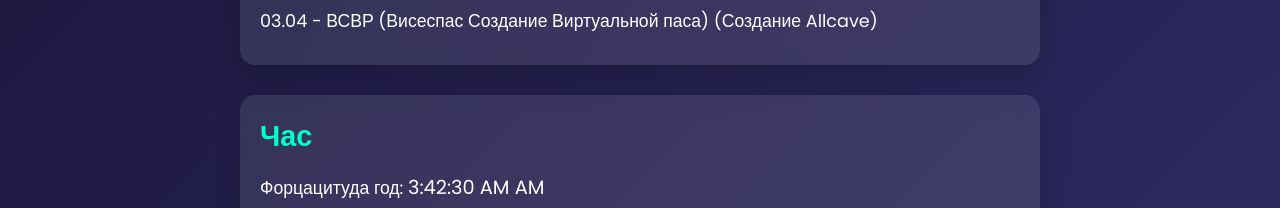
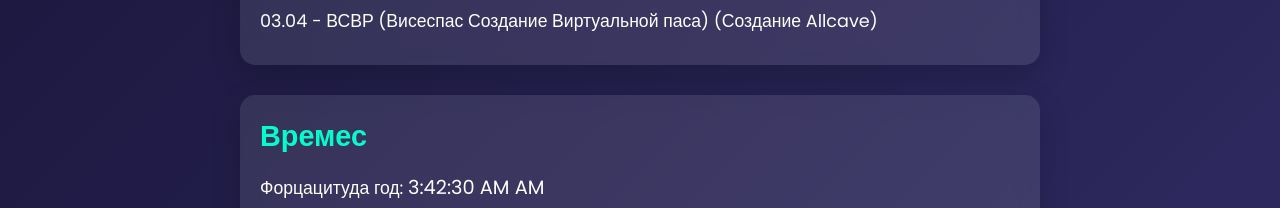
Before and after one commit to Mavox-ID/ppua, a plain HTML site: page index.html in a window 1280 px wide. Shown: the part 1191-1399 px from the top of the page. Drawn offline with Linux system fonts and the light colour scheme.

Commit message:
POST>>PLATZ

```diff
--- a/index.html
+++ b/index.html
@@ -50,7 +50,7 @@
         </div>
 
         <div class="card">
-            <h2>Час</h2>
+            <h2>Времес</h2>
             <p>Форцацитуда год: <span id="time"></span></p>
         </div>
 
```
Also changed, not shown: photo1.png.
